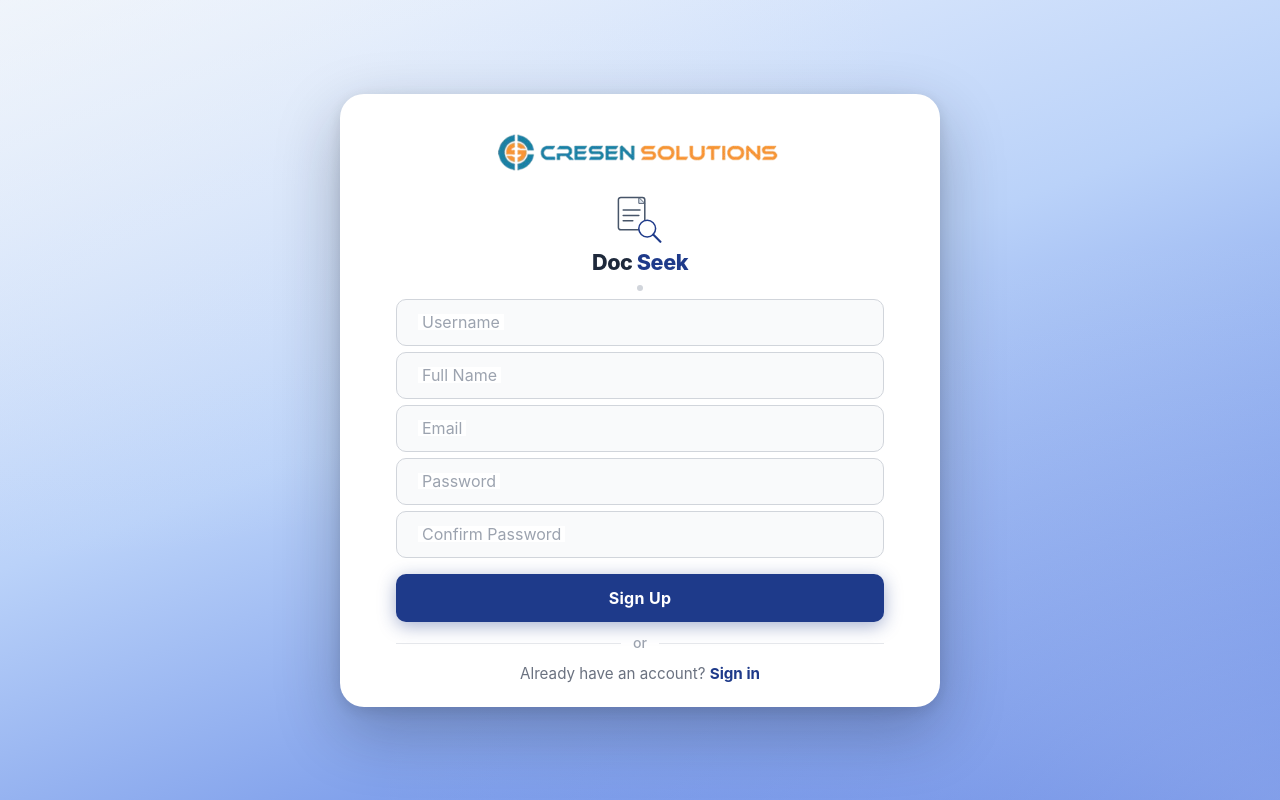
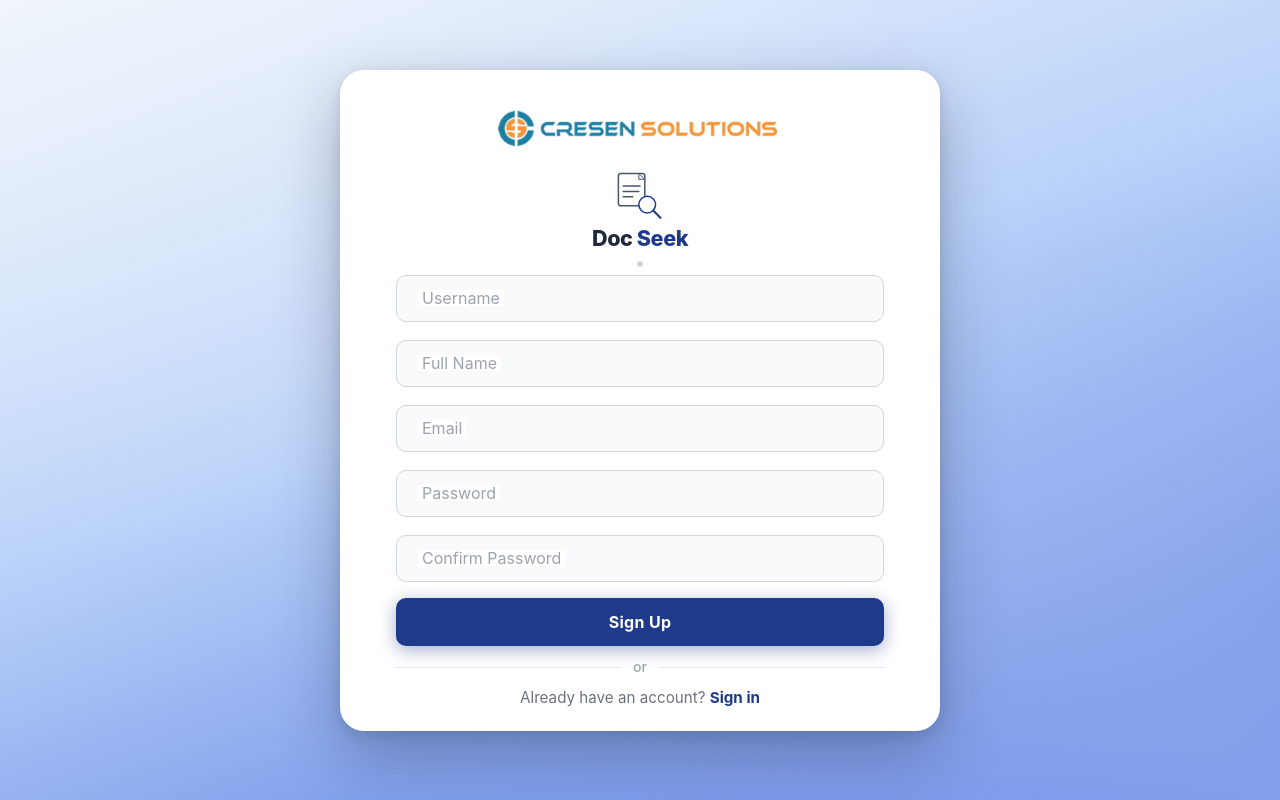
Before and after one commit to VivekCresen/document_search_frontend, an Angular app: page /register in a window 1280 px wide. Built offline with nearby package versions, Linux system fonts and the light colour scheme.

Commit message:
UI updated in signup page

```diff
--- a/src/app/register/register.ts
+++ b/src/app/register/register.ts
@@ -9,10 +9,10 @@
   templateUrl: './register.html'
 })
 export class Register {
-  userName = signal('');
+  userName = signal(''); // Ensure not pre-filled
   fullName = signal('');
-  email    = signal('');
-  password = signal('');
+  email    = signal(''); // Ensure not pre-filled
+  password = signal(''); // Ensure not pre-filled
   confirm  = signal('');
   error    = signal('');
   success  = signal('');
--- a/src/styles.css
+++ b/src/styles.css
@@ -2391,7 +2391,7 @@
   gap: 8px;
 }
 
-.login-card--compact .login-fields { gap: 6px; }
+.login-card--compact .login-fields { gap: 18px; }
 .login-card--compact .login-app-icon { margin-bottom: 0; }
 .login-card--compact .login-dot-sep { margin-top: 2px; }
 
@@ -2552,7 +2552,7 @@
 .login-fields {
   display: flex;
   flex-direction: column;
-  gap: 14px;
+  gap: 22px;
 }
 
 /* Floating-label field wrapper (kept for register page) */
```
